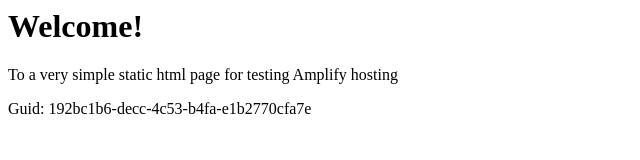
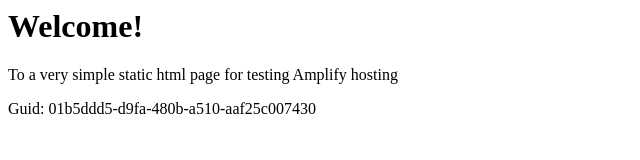
Before and after one commit to aws-aemilia-pdx/Github-PR-Commit-Integration-Test-DoNotTouch-GitHubWebhookPushCanaryTest-v1-preprod-us-west-2, a website: page src/index.html in a window 1280 px wide. Shown: the full height of the page, 0-640 px from the left. Drawn offline with Linux system fonts and the light colour scheme.

Commit message:
commit from integ tests

```diff
--- a/src/index.html
+++ b/src/index.html
@@ -12,6 +12,6 @@
 <body>
     <h1>Welcome!</h1>
     <p>To a very simple static html page for testing Amplify hosting</p>
-    <p>Guid: 192bc1b6-decc-4c53-b4fa-e1b2770cfa7e</p></body>
+    <p>Guid: 01b5ddd5-d9fa-480b-a510-aaf25c007430</p></body>
 
 </html>
```
